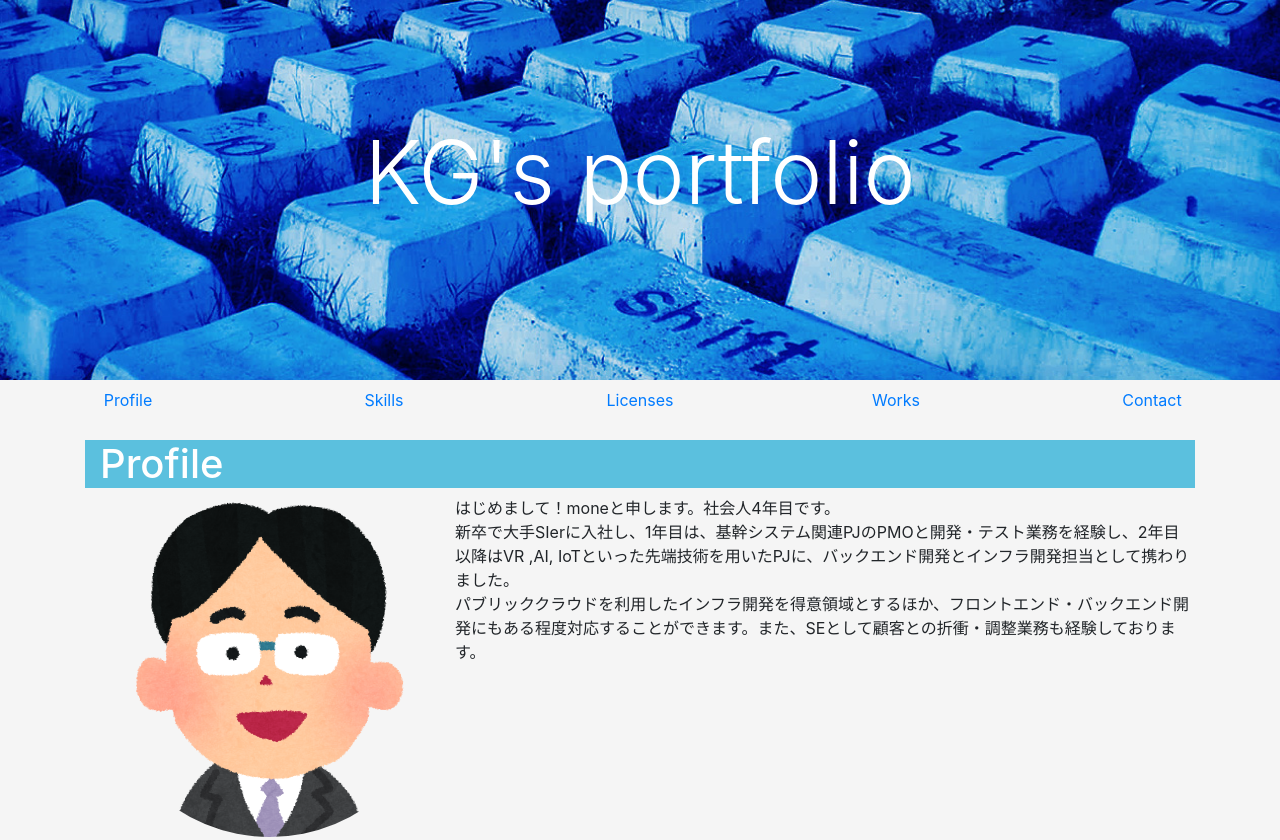
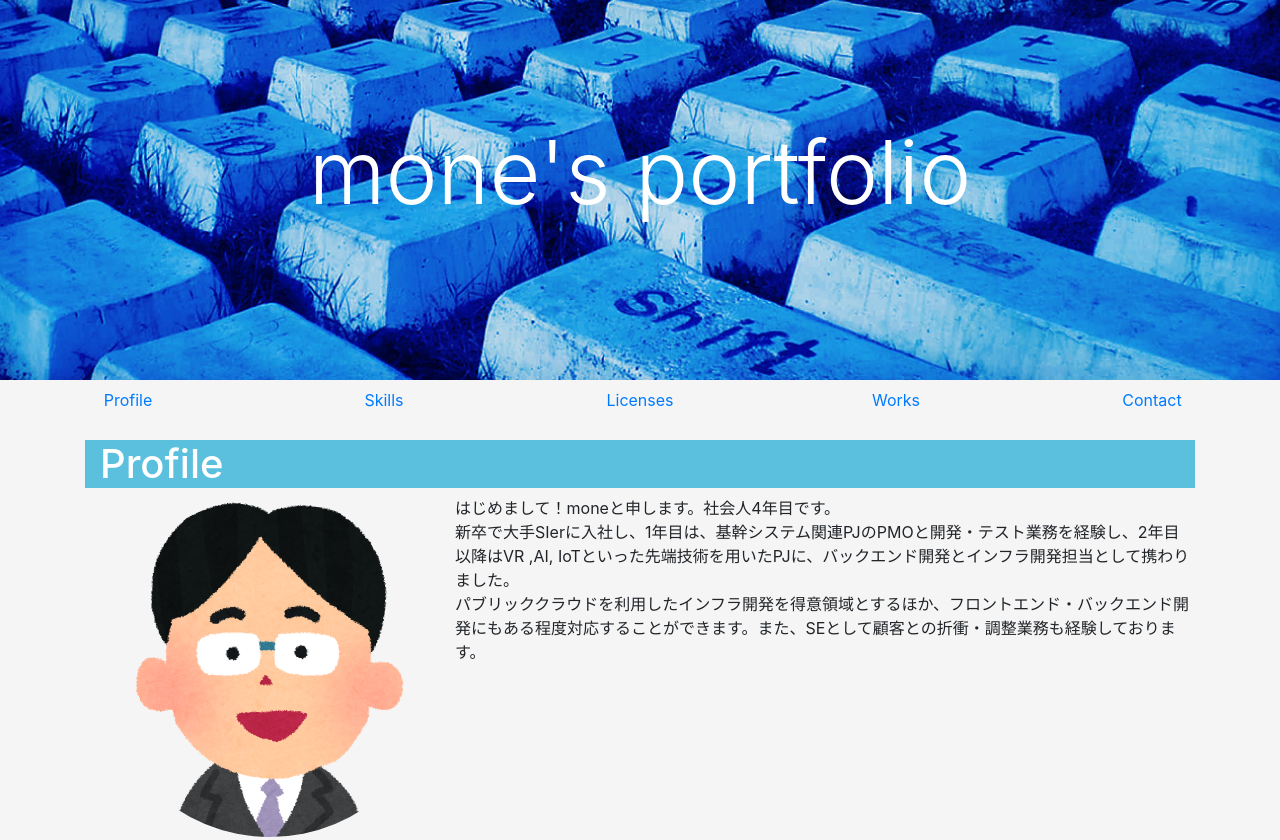
Before and after one commit to mone9610/old.mone9610.github.io, a plain HTML site: page index.html in a window 1280 px wide. Shown: the top 840 px of the page. Drawn offline with nearby package versions, Linux system fonts and the light colour scheme.

Commit message:
Update index.html

```diff
--- a/index.html
+++ b/index.html
@@ -16,7 +16,7 @@
      <!-- ジャンボトロンによるヘッダー -->
     <div class="junbotron jumbtorn-fluid jumbotron-extend text-white text-center">
         <div class="container">
-            <p class="display-2 jumbo-text-extend">KG's portfolio</p>
+            <p class="display-2 jumbo-text-extend">mone's portfolio</p>
         </div>
     </div>
     <!-- ナビゲーションバー -->
```
